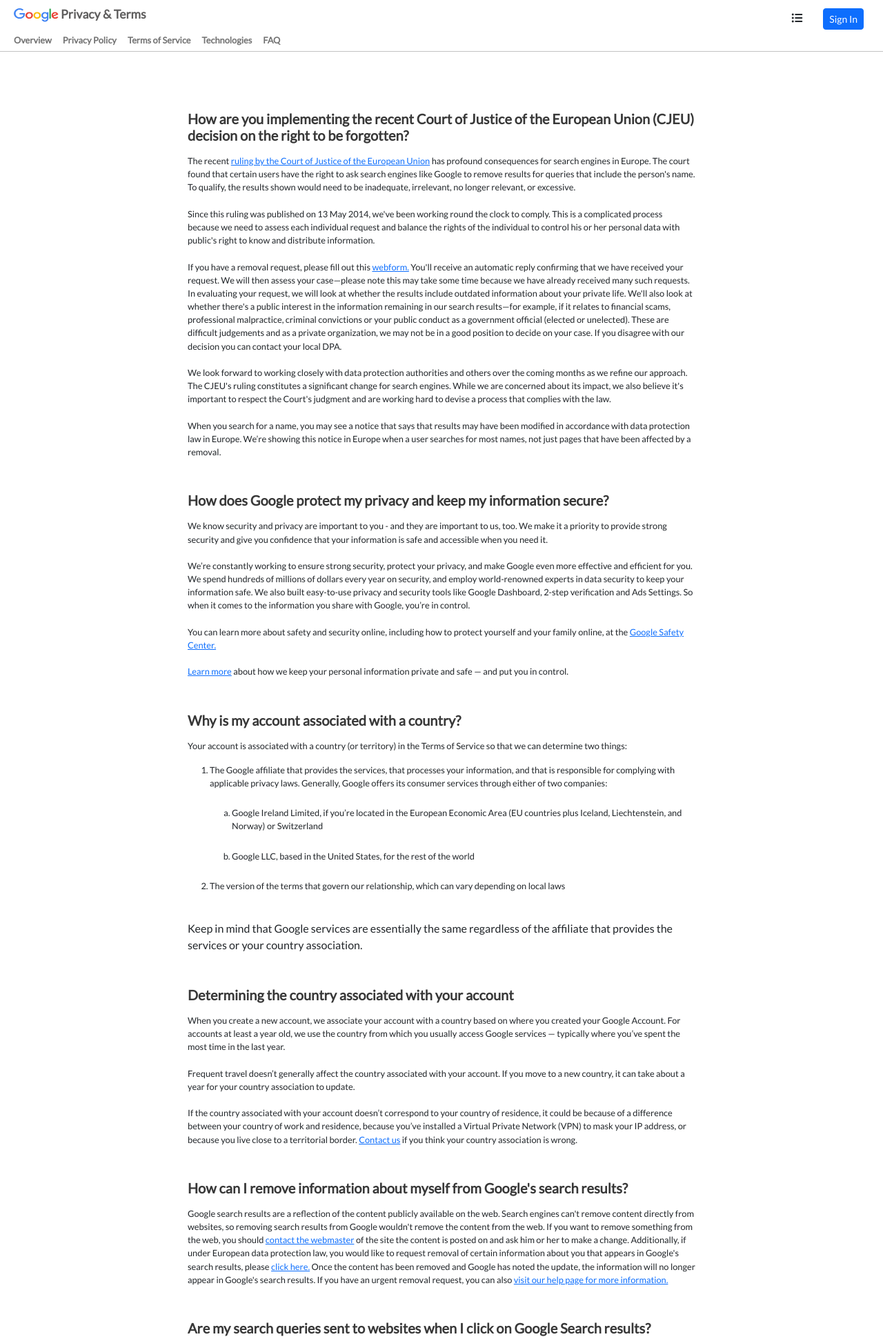
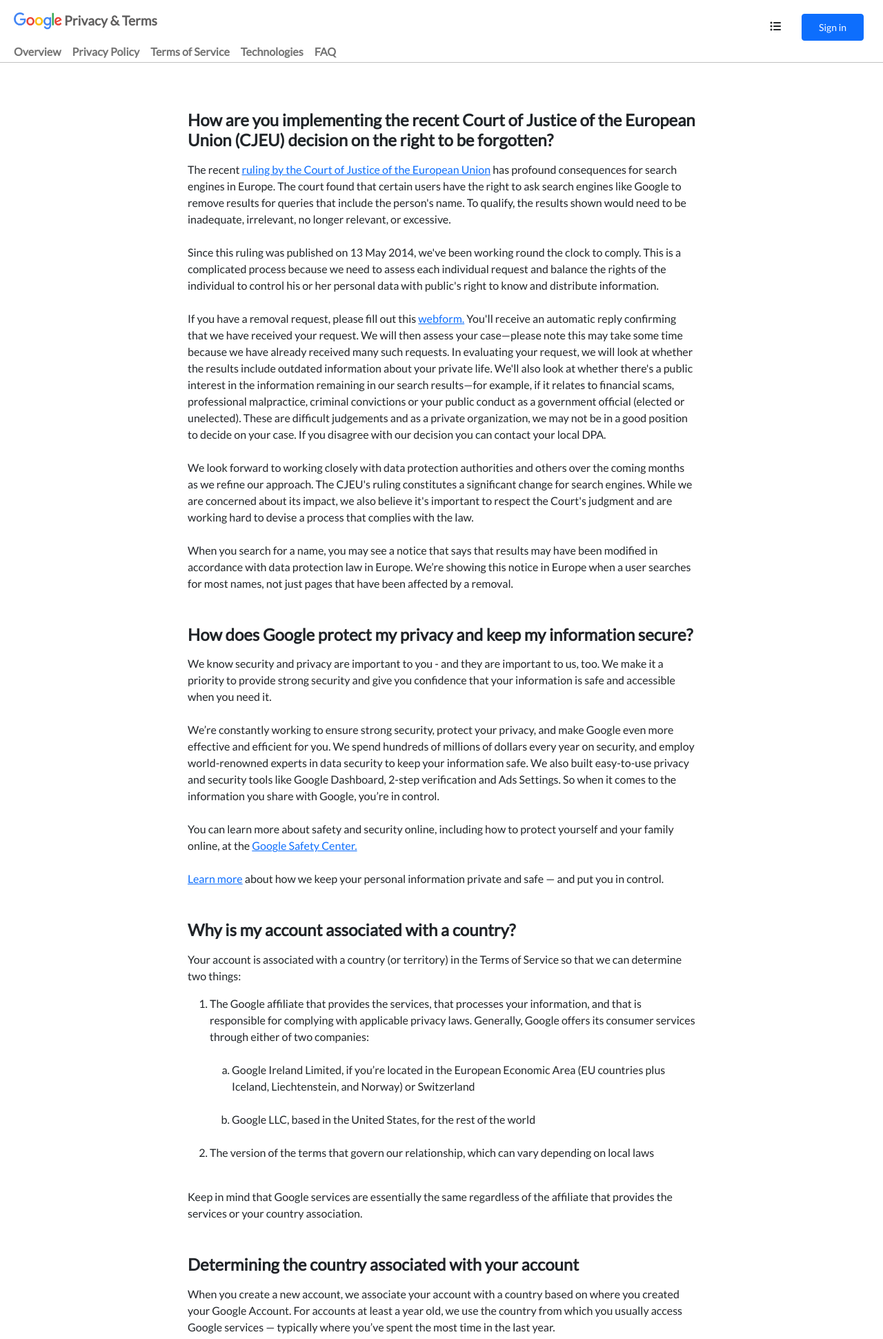
Before and after one commit to EvoX7/php-google-faq, a PHP site: page / in a window 1280 px wide. Shown: the top 1941 px of the page at 69% size. Run offline with PHP 8.4, Linux system fonts and the light colour scheme; some libraries are stand-ins or nearby versions.

Commit message:
fix - minor fixes

```diff
--- a/css/style.css
+++ b/css/style.css
@@ -15,15 +15,10 @@ header {
 nav {
   border-bottom: 1px solid rgb(194, 194, 194);
   height: 2rem;
-  position: fixed; /* Set the navbar to fixed position */
-  top: 0; /* Position the navbar at the top of the page */
-  width: 100%; /* Full width */
-
+  position: fixed;
+  top: 0;
+  width: 100%;
 }
-
-li {
-    font-size: 0.8em;
-  }
 
   main {
     margin-top: 7rem;
@@ -36,12 +31,11 @@ li {
 }
 
 #logo {
-  width: 65px;
-  height: 20px;
+  width: 70px;
+  height: 25px;
 }
 
 .nav-item {
-  font-size: 0.8em;
   font-weight: bold;
 }
 
@@ -49,12 +43,11 @@ li {
 color: green;
 }
 
-
 #terms {
-  font-size: 1.1em;
+  font-size: 1.2em;
   font-weight: 600;
   color: rgb(95, 94, 94);
-  vertical-align: top;
+  vertical-align: middle;
 }
 
 .fa-list-ul {
@@ -64,7 +57,7 @@ color: green;
 .fa-list-ul:hover {
   padding:6px;
   border-radius: 50%;
-  background-color: rgb(237, 237, 237);
+  background-color: #f5f5f5;
   cursor: pointer;
 }
 
@@ -72,6 +65,22 @@ h5 {
   color: rgb(56, 56, 56);
 }
 
-p {
+footer {
+  height: 40px;
+  background-color: #f5f5f5;
+}
+
+select {
+  height: 3.5vh;
+}
+
+.list-group {
   font-size: 0.8em;
 }
+
+.eu_flag {
+  margin-right: 1rem;
+  width: 25px;
+  height: 20px;
+  border-radius: 2px;
+}
--- a/index.php
+++ b/index.php
@@ -14,9 +14,9 @@
 
 <body>
   <header>
-  <div class="container-fluid mt-2 d-flex justify-content-between">
+    <div class="container-fluid mt-3 d-flex justify-content-between">
       <div class="ms-2"> <img id="logo" src="./img/logo.png" alt="logo"> <span id="terms">Privacy & Terms</span></div>
-  <div class="mt-1"><i class="fa-solid fa-list-ul me-4"></i></i><button class="btn btn-sm btn-primary me-3" type="submit">Sign In</button></div>
+      <div class="mt-1"><i class="fa-solid fa-list-ul me-4"></i></i><button class="btn btn-sm btn-primary me-3 px-4 py-2" type="submit">Sign in</button></div>
     </div>
 
     <nav class="navbar navbar-expand-lg">
@@ -103,13 +103,35 @@
           <?php
           foreach ($faqs as $faq) {
           ?>
-          <h5 class="fw-bold mb-3 mt-5"><?php echo  $faq['question']; ?></h5>
+            <h4 class="fw-bold mb-3 mt-5"><?php echo  $faq['question']; ?></h4>
             <p><?php echo  $faq['answer']; ?></p>
           <?php } ?>
         </div>
       </div>
     </div>
   </main>
+  <footer>
+    <div class="container d-flex justify-content-around align-items-center">
+      <ul class="list-group list-group-horizontal list-unstyled me-5 mt-2">
+        <li class="ms-2">Google&nbsp;&nbsp; -</li>
+        <li class="ms-2">About Google&nbsp;&nbsp; -</li>
+        <li class="ms-2">Privacy&nbsp;&nbsp; -</li>
+        <li class="ms-2">Terms</li>
+      </ul>
+      <div class="d-flex mt-2">
+        <div><img class="eu_flag" src="https://www.nationsonline.org/flags_big/EU_lgflag.gif" alt="europe"></div>
+
+        <select class="form-select-sm">
+          <option selected>English</option>
+          <option value="1">German</option>
+          <option value="2">Italian</option>
+          <option value="3">French</option>
+          <option value="3">Spanish</option>
+        </select>
+      </div>
+
+    </div>
+  </footer>
 </body>
 
 </html>
```
Lines whose indentation alone changed are shown as unchanged.
